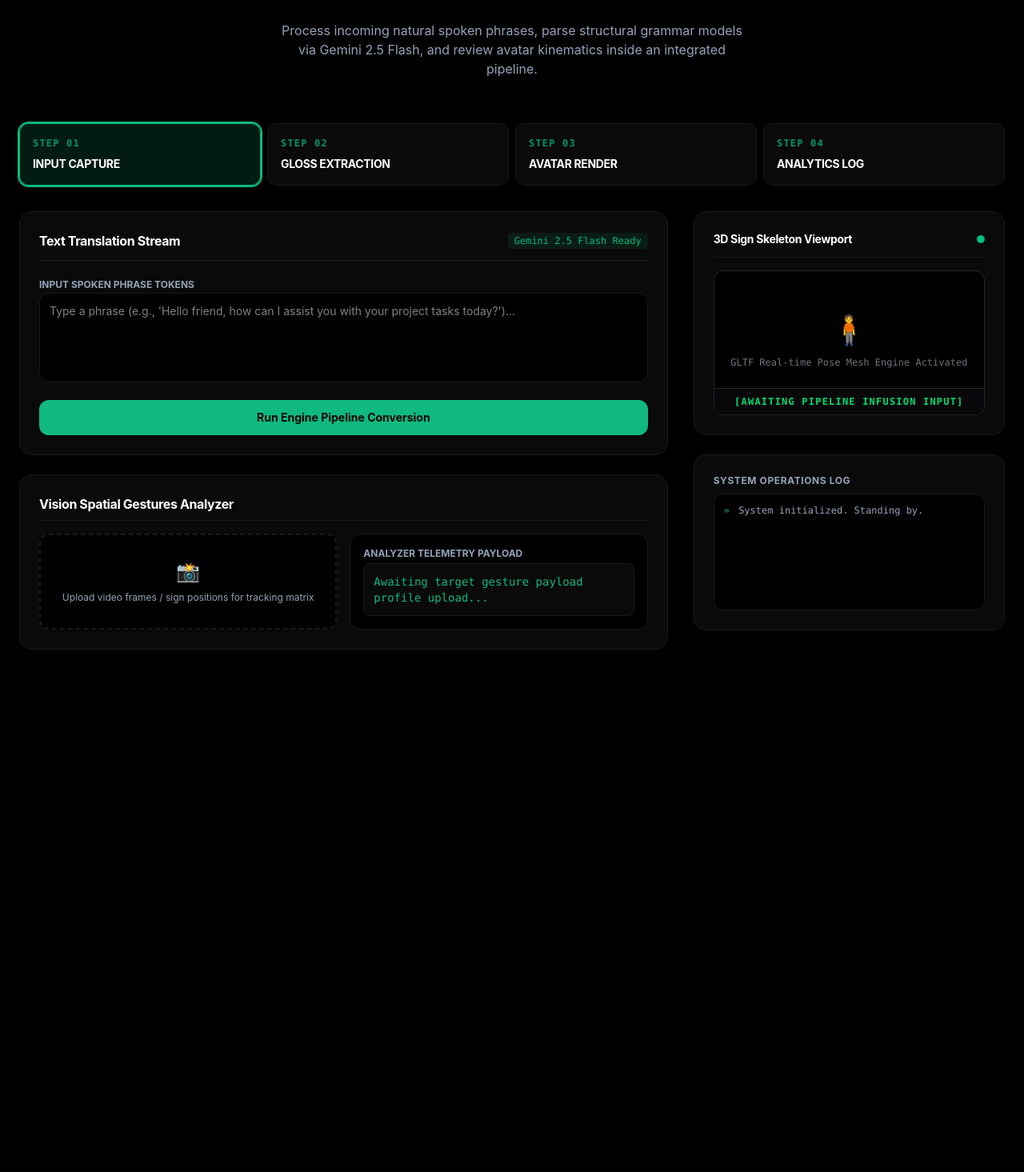
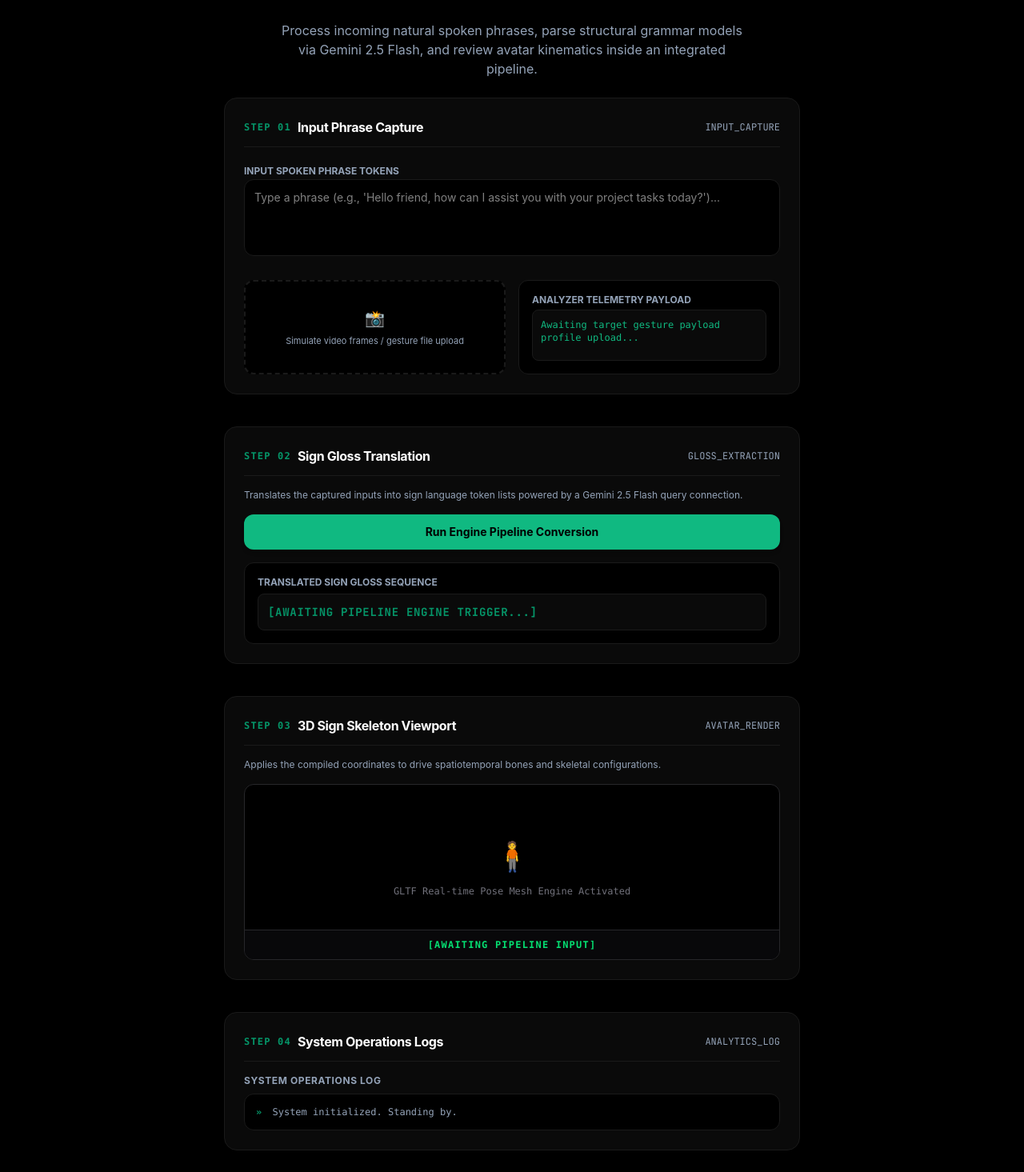
Before and after one commit to mhklogs/ishaara-sign-language-translator, a React (Vite) app: page / in a window 1280 px wide. Shown: the part 285-1750 px from the top of the page at 80% size. Before the commit the page ends 1193 px from the top, so only its background shows below. Built offline with nearby package versions, Linux system fonts and the light colour scheme.

Commit message:
Refactor App.tsx into single column vertical layout with slide animations and error handling

```diff
--- a/src/App.tsx
+++ b/src/App.tsx
@@ -7,7 +7,7 @@ const GEMINI_KEY = import.meta.env.VITE_GEMINI_API_KEY || "";
 type PipelineStep = 'INPUT_CAPTURE' | 'GLOSS_EXTRACTION' | 'AVATAR_RENDER' | 'ANALYTICS_LOG';
 
 export default function InteractivePipelineDashboard() {
-  // Theme and Pipeline Navigation Controls
+  // Theme and Layout States
   const [isDarkMode, setIsDarkMode] = useState<boolean>(true);
   const [activeStep, setActiveStep] = useState<PipelineStep>('INPUT_CAPTURE');
   const [floatingAvatarOpen, setFloatingAvatarOpen] = useState<boolean>(false);
@@ -24,7 +24,7 @@ export default function InteractivePipelineDashboard() {
 
   const toggleTheme = () => setIsDarkMode(!isDarkMode);
 
-  // Sync theme class to document
+  // Sync theme class to document element
   useEffect(() => {
     const el = document.documentElement;
     if (isDarkMode) {
@@ -34,18 +34,21 @@ export default function InteractivePipelineDashboard() {
     }
   }, [isDarkMode]);
 
-  // Core Translation Module: Powered by Gemini 2.5 Flash
+  // Core Translation Module: Powered by Gemini 2.5 Flash with robust error handling
   const executeTextToSignGloss = async () => {
     if (!inputText.trim()) {
       alert("Please input context phrase or text tokens first.");
       return;
     }
-    if (!GEMINI_KEY) {
-      const errorMsg = "Configuration Missing: VITE_GEMINI_API_KEY is missing from your .env file.";
+
+    // Check if the API key is unconfigured or still using the placeholder
+    if (!GEMINI_KEY || GEMINI_KEY === "your_actual_gemini_api_key_here") {
+      const errorMsg = "Configuration Warning: VITE_GEMINI_API_KEY placeholder detected or missing from .env. Please configure a valid Google Gemini API Key.";
       setSystemLogs(prev => [errorMsg, ...prev]);
       alert(errorMsg);
       return;
     }
+
     setIsProcessing(true);
     setActiveStep('GLOSS_EXTRACTION');
     setSystemLogs(prev => [`Processing request with Gemini 2.5 Flash...`, ...prev]);
@@ -63,6 +66,13 @@ export default function InteractivePipelineDashboard() {
           }]
         })
       });
+
+      if (!response.ok) {
+        const errorJson = await response.json().catch(() => ({}));
+        const errMsg = errorJson?.error?.message || `HTTP error! Status: ${response.status}`;
+        throw new Error(errMsg);
+      }
+
       const data = await response.json();
       const glossOutput = data?.candidates?.[0]?.content?.parts?.[0]?.text || "FAILED_GLOSS_PARSE";
       setTranslatedGloss(glossOutput);
@@ -70,7 +80,9 @@ export default function InteractivePipelineDashboard() {
       setSystemLogs(prev => [`Success: Extracted gloss tokens. Driving avatar skeleton model.`, ...prev]);
     } catch (error: any) {
       console.error(error);
-      setSystemLogs(prev => [`Execution Exception Error: ${error.message}`, ...prev]);
+      const logError = `Execution Exception Error: ${error.message}`;
+      setSystemLogs(prev => [logError, ...prev]);
+      alert(`Gemini API Call Failed:\n${error.message}`);
     } finally {
       setIsProcessing(false);
     }
@@ -84,34 +96,45 @@ export default function InteractivePipelineDashboard() {
       reader.onloadend = () => {
         setSelectedImage(reader.result as string);
         setImageAnalysisResult("Analyzing signing frames matrix structure...");
+        setSystemLogs(prev => ["Vision Model frame tracking matrix initialized.", ...prev]);
         setTimeout(() => {
           setImageAnalysisResult("Detected Key Features: Right hand closed, posture orientation normal. Predicted Sign Value: 'WELCOME'");
           setSystemLogs(prev => ["Vision Model frame tracking matrix completed successfully.", ...prev]);
+          setActiveStep('ANALYTICS_LOG');
         }, 1200);
       };
       reader.readAsDataURL(file);
     }
   };
 
+  // Check if API key status is valid
+  const hasValidApiKey = GEMINI_KEY && GEMINI_KEY !== "your_actual_gemini_api_key_here";
+
   return (
     <div className={`${isDarkMode ? 'dark' : ''} min-h-screen font-sans transition-colors duration-200`}>
       <div className="bg-[var(--bg-main)] text-[var(--text-primary)] min-h-screen">
+
         {/* NAV HEADER BRAND BAR */}
         <header className="border-b border-[var(--border-color)] bg-[var(--bg-surface)] px-6 py-4 flex justify-between items-center sticky top-0 z-50">
           <div className="flex items-center gap-3">
             <div className="w-4 h-4 rounded-full bg-[var(--brand-primary)] animate-pulse" />
             <h1 className="text-xl font-bold tracking-tight">SASL <span className="text-[var(--brand-accent)]">Pipeline Engine</span></h1>
           </div>
-          <div className="flex items-center gap-4">
-            <span className="text-xs font-mono px-2 py-1 rounded bg-[var(--border-color)] text-[var(--text-secondary)]">API Status: {GEMINI_KEY ? 'CONNECTED' : 'DISCONNECTED'}</span>
+          <div className="flex items-center gap-3">
+            <span className={`text-[10px] font-mono font-bold px-2 py-1 rounded border ${
+              hasValidApiKey
+                ? 'bg-emerald-500/10 text-emerald-500 border-emerald-500/20'
+                : 'bg-amber-500/10 text-amber-500 border-amber-500/20'
+            }`}>
+              API KEY: {hasValidApiKey ? 'CONFIGURED' : 'PLACEHOLDER / MISSING'}
+            </span>
 
-            {/* Toggle Floating Avatar */}
             <button
               onClick={() => setFloatingAvatarOpen(!floatingAvatarOpen)}
               className={`px-4 py-2 text-xs font-semibold rounded-lg border transition-all shadow-sm ${
                 floatingAvatarOpen
                   ? 'bg-[var(--brand-primary)] text-[var(--bg-main)] border-transparent'
-                  : 'border-[var(--border-color)] hover:bg-[var(--bg-main)]'
+                  : 'border-[var(--border-color)] hover:bg-[var(--bg-main)] hover:border-[var(--text-secondary)]'
               }`}
             >
               {floatingAvatarOpen ? 'Close Overlay Widget' : 'Open Overlay Widget'}
@@ -128,69 +151,47 @@ export default function InteractivePipelineDashboard() {
 
         {/* HERO SECTION LANDING ARCHITECTURE */}
         <section className="max-w-7xl mx-auto px-6 pt-12 pb-6 text-center">
-          <h2 className="text-4xl md:text-5xl font-black tracking-tight max-w-3xl mx-auto leading-tight">Bridging the Communication Barrier with <span className="text-[var(--brand-primary)]">Real-Time Translation</span></h2>
-          <p className="mt-4 text-[var(--text-secondary)] max-w-xl mx-auto text-sm md:text-base">Process incoming natural spoken phrases, parse structural grammar models via Gemini 2.5 Flash, and review avatar kinematics inside an integrated pipeline.</p>
+          <h2 className="text-4xl md:text-5xl font-black tracking-tight max-w-3xl mx-auto leading-tight">
+            Bridging the Communication Barrier with <span className="text-[var(--brand-primary)]">Real-Time Translation</span>
+          </h2>
+          <p className="mt-4 text-[var(--text-secondary)] max-w-xl mx-auto text-sm md:text-base">
+            Process incoming natural spoken phrases, parse structural grammar models via Gemini 2.5 Flash, and review avatar kinematics inside an integrated pipeline.
+          </p>
         </section>
 
-        {/* INTERACTIVE WORKSPACE PIPELINE MENU STEPPER */}
-        <div className="max-w-7xl mx-auto px-6 grid grid-cols-2 md:grid-cols-4 gap-2 my-8">
-          {(['INPUT_CAPTURE', 'GLOSS_EXTRACTION', 'AVATAR_RENDER', 'ANALYTICS_LOG'] as PipelineStep[]).map((step, idx) => (
-            <button
-              key={step}
-              onClick={() => setActiveStep(step)}
-              className={`p-4 rounded-xl border transition-all text-left flex flex-col justify-between ${
-                activeStep === step
-                  ? 'border-[var(--brand-primary)] bg-[var(--accent-glow)] ring-2 ring-[var(--brand-primary)]'
-                  : 'border-[var(--border-color)] bg-[var(--bg-surface)] hover:border-[var(--text-secondary)]'
-              }`}
-            >
-              <span className="text-xs font-bold text-[var(--brand-accent)] tracking-widest font-mono">STEP 0{idx + 1}</span>
-              <span className="text-sm font-bold mt-2 block tracking-tight">{step.replace('_', ' ')}</span>
-            </button>
-          ))}
-        </div>
+        {/* STEP-BY-STEP VERTICAL FLOW WORKSPACE (NO SIDEWAYS CONGESTION) */}
+        <main className="max-w-3xl mx-auto px-6 pb-24 space-y-10">
 
-        {/* PIPELINE INTERACTIVE VIEWPORT GRID */}
-        <main className="max-w-7xl mx-auto px-6 grid grid-cols-1 lg:grid-cols-3 gap-8 pb-24">
-          {/* COLUMN 1: INTERACTIVE CONTROL INTERFACE */}
-          <div className="lg:col-span-2 space-y-6">
-            {/* VIEW LAYER A: TRANSLATION CORE */}
-            <div className="p-6 rounded-2xl border border-[var(--border-color)] bg-[var(--bg-surface)] shadow-sm space-y-4">
-              <div className="flex justify-between items-center border-b border-[var(--border-color)] pb-3">
-                <h3 className="font-bold text-base tracking-tight">Text Translation Stream</h3>
-                <span className="text-xs font-mono text-emerald-500 bg-emerald-500/10 px-2 py-0.5 rounded">Gemini 2.5 Flash Ready</span>
+          {/* STEP 1: INPUT CAPTURE SECTION CARD */}
+          <div className="animate-slide-left p-6 rounded-2xl border border-[var(--border-color)] bg-[var(--bg-surface)] shadow-sm space-y-4">
+            <div className="flex justify-between items-center border-b border-[var(--border-color)] pb-3">
+              <div className="flex items-center gap-2">
+                <span className="text-xs font-bold text-[var(--brand-accent)] tracking-widest font-mono">STEP 01</span>
+                <h3 className="font-bold text-base tracking-tight">Input Phrase Capture</h3>
               </div>
+              <span className="text-xs text-[var(--text-secondary)] font-tech">INPUT_CAPTURE</span>
+            </div>
+
+            <div className="space-y-4">
               <div className="space-y-2">
                 <label className="text-xs font-bold text-[var(--text-secondary)] uppercase">Input Spoken Phrase Tokens</label>
                 <textarea
                   value={inputText}
                   onChange={(e) => setInputText(e.target.value)}
                   placeholder="Type a phrase (e.g., 'Hello friend, how can I assist you with your project tasks today?')..."
-                  className="w-full h-28 bg-[var(--bg-main)] text-[var(--text-primary)] border border-[var(--border-color)] rounded-xl p-3 text-sm focus:outline-none focus:ring-2 focus:ring-[var(--brand-primary)] resize-none"
+                  className="w-full h-24 bg-[var(--bg-main)] text-[var(--text-primary)] border border-[var(--border-color)] rounded-xl p-3 text-sm focus:outline-none focus:ring-2 focus:ring-[var(--brand-primary)] resize-none"
                 />
               </div>
-              <button
-                onClick={executeTextToSignGloss}
-                disabled={isProcessing}
-                className="w-full bg-[var(--brand-primary)] hover:opacity-90 text-[var(--bg-main)] font-bold py-3 px-4 rounded-xl transition-all shadow-md flex items-center justify-center gap-2 text-sm"
-              >
-                {isProcessing ? (
-                  <span className="w-5 h-5 border-2 border-[var(--bg-main)] border-t-transparent rounded-full animate-spin" />
-                ) : 'Run Engine Pipeline Conversion'}
-              </button>
-            </div>
 
-            {/* VIEW LAYER B: COMPREHENSIVE IMAGE ANALYZER */}
-            <div className="p-6 rounded-2xl border border-[var(--border-color)] bg-[var(--bg-surface)] shadow-sm space-y-4">
-              <div className="pb-2 border-b border-[var(--border-color)]"><h3 className="font-bold text-base tracking-tight">Vision Spatial Gestures Analyzer</h3></div>
-              <div className="grid grid-cols-1 md:grid-cols-2 gap-4">
-                <div className="border-2 border-dashed border-[var(--border-color)] rounded-xl flex flex-col items-center justify-center p-4 text-center bg-[var(--bg-main)] relative">
+              {/* Simulation Upload Box */}
+              <div className="grid grid-cols-1 md:grid-cols-2 gap-4 pt-2">
+                <div className="border-2 border-dashed border-[var(--border-color)] rounded-xl flex flex-col items-center justify-center p-4 text-center bg-[var(--bg-main)] relative min-h-[110px]">
                   {selectedImage ? (
-                    <img src={selectedImage} alt="Preview" className="max-h-36 object-contain rounded-lg" />
+                    <img src={selectedImage} alt="Preview" className="max-h-24 object-contain rounded-lg" />
                   ) : (
-                    <div className="space-y-2">
-                      <span className="text-2xl block">📸</span>
-                      <p className="text-xs text-[var(--text-secondary)]">Upload video frames / sign positions for tracking matrix</p>
+                    <div className="space-y-1.5">
+                      <span className="text-xl block">📸</span>
+                      <p className="text-[11px] text-[var(--text-secondary)]">Simulate video frames / gesture file upload</p>
                     </div>
                   )}
                   <input
@@ -202,7 +203,7 @@ export default function InteractivePipelineDashboard() {
                 </div>
                 <div className="bg-[var(--bg-main)] border border-[var(--border-color)] rounded-xl p-4 flex flex-col justify-between">
                   <span className="text-xs font-bold text-[var(--text-secondary)] uppercase block mb-1">Analyzer Telemetry Payload</span>
-                  <div className="text-sm font-mono text-[var(--brand-primary)] bg-[var(--bg-surface)] p-3 rounded-lg border border-[var(--border-color)] flex-1 overflow-y-auto">
+                  <div className="text-xs font-mono text-[var(--brand-primary)] bg-[var(--bg-surface)] p-2.5 rounded-lg border border-[var(--border-color)] flex-1 overflow-y-auto min-h-[64px]">
                     {imageAnalysisResult || "Awaiting target gesture payload profile upload..."}
                   </div>
                 </div>
@@ -210,39 +211,93 @@ export default function InteractivePipelineDashboard() {
             </div>
           </div>
 
-          {/* COLUMN 2: LIVE AVATAR RIG VIEWPORT & LIVE STREAM MATRIX FEED */}
-          <div className="space-y-6">
-            {/* AVATAR SYSTEM SIMULATOR */}
-            <div className="p-6 rounded-2xl border border-[var(--border-color)] bg-[var(--bg-surface)] shadow-sm flex flex-col h-[280px]">
-              <div className="flex justify-between items-center border-b border-[var(--border-color)] pb-3 mb-4">
-                <h3 className="font-bold text-sm tracking-tight">3D Sign Skeleton Viewport</h3>
-                <span className={`w-2.5 h-2.5 rounded-full ${isProcessing ? 'bg-amber-500 animate-ping' : 'bg-emerald-500'}`} />
+          {/* STEP 2: GLOSS EXTRACTION SECTION CARD */}
+          <div className="animate-slide-right p-6 rounded-2xl border border-[var(--border-color)] bg-[var(--bg-surface)] shadow-sm space-y-4">
+            <div className="flex justify-between items-center border-b border-[var(--border-color)] pb-3">
+              <div className="flex items-center gap-2">
+                <span className="text-xs font-bold text-[var(--brand-accent)] tracking-widest font-mono">STEP 02</span>
+                <h3 className="font-bold text-base tracking-tight">Sign Gloss Translation</h3>
               </div>
-              <div className="flex-1 bg-black rounded-xl relative overflow-hidden flex flex-col items-center justify-center p-4 border border-zinc-800 shadow-inner">
-                {/* Simulated 3D interactive mesh display frame */}
+              <span className="text-xs text-[var(--text-secondary)] font-tech">GLOSS_EXTRACTION</span>
+            </div>
+
+            <div className="space-y-4">
+              <p className="text-xs text-[var(--text-secondary)]">
+                Translates the captured inputs into sign language token lists powered by a Gemini 2.5 Flash query connection.
+              </p>
+
+              <button
+                onClick={executeTextToSignGloss}
+                disabled={isProcessing}
+                className="w-full bg-[var(--brand-primary)] hover:opacity-90 text-[var(--bg-main)] font-bold py-3 px-4 rounded-xl transition-all shadow-md flex items-center justify-center gap-2 text-sm"
+              >
+                {isProcessing ? (
+                  <span className="w-5 h-5 border-2 border-[var(--bg-main)] border-t-transparent rounded-full animate-spin" />
+                ) : 'Run Engine Pipeline Conversion'}
+              </button>
+
+              <div className="bg-[var(--bg-main)] border border-[var(--border-color)] rounded-xl p-4">
+                <span className="text-xs font-bold text-[var(--text-secondary)] uppercase block mb-1.5">Translated Sign Gloss Sequence</span>
+                <div className="font-tech text-sm text-[var(--brand-accent)] font-bold bg-[var(--bg-surface)] p-3 rounded-lg border border-[var(--border-color)] min-h-[46px] uppercase tracking-wider">
+                  {translatedGloss || '[Awaiting pipeline engine trigger...]'}
+                </div>
+              </div>
+            </div>
+          </div>
+
+          {/* STEP 3: AVATAR RENDER SECTION CARD */}
+          <div className="animate-slide-left p-6 rounded-2xl border border-[var(--border-color)] bg-[var(--bg-surface)] shadow-sm space-y-4">
+            <div className="flex justify-between items-center border-b border-[var(--border-color)] pb-3">
+              <div className="flex items-center gap-2">
+                <span className="text-xs font-bold text-[var(--brand-accent)] tracking-widest font-mono">STEP 03</span>
+                <h3 className="font-bold text-base tracking-tight">3D Sign Skeleton Viewport</h3>
+              </div>
+              <span className="text-xs text-[var(--text-secondary)] font-tech">AVATAR_RENDER</span>
+            </div>
+
+            <div className="space-y-4">
+              <p className="text-xs text-[var(--text-secondary)]">
+                Applies the compiled coordinates to drive spatiotemporal bones and skeletal configurations.
+              </p>
+
+              <div className="bg-black rounded-xl relative overflow-hidden flex flex-col items-center justify-center p-6 border border-zinc-800 shadow-inner min-h-[220px]">
                 <div className="text-center space-y-2">
                   <span className="text-4xl block animate-bounce">🧍</span>
                   <p className="text-xs font-mono text-zinc-500">GLTF Real-time Pose Mesh Engine Activated</p>
                 </div>
-                {/* Live Real-time Subtitle Tracker HUD */}
-                <div className="absolute bottom-0 left-0 right-0 bg-zinc-950/95 border-t border-zinc-800 p-2 text-center">
-                  <span className="text-xs text-green-400 font-mono tracking-widest font-bold block uppercase">{translatedGloss || '[AWAITING PIPELINE INFUSION INPUT]'}</span>
+
+                {/* Live Real-time Subtitle HUD */}
+                <div className="absolute bottom-0 left-0 right-0 bg-zinc-950/95 border-t border-zinc-800 p-2.5 text-center">
+                  <span className="text-xs text-green-400 font-mono tracking-widest font-bold block uppercase">
+                    {translatedGloss || '[Awaiting pipeline input]'}
+                  </span>
                 </div>
               </div>
             </div>
+          </div>
 
-            {/* REAL-TIME SYSTEM TELEMETRY LOGGER */}
-            <div className="p-6 rounded-2xl border border-[var(--border-color)] bg-[var(--bg-surface)] shadow-sm flex flex-col h-[220px]">
-              <span className="text-xs font-bold text-[var(--text-secondary)] uppercase block mb-2 tracking-wider">System Operations Log</span>
-              <div className="flex-1 bg-[var(--bg-main)] border border-[var(--border-color)] rounded-xl p-3 font-mono text-xs overflow-y-auto space-y-1.5 shadow-inner">
+          {/* STEP 4: ANALYTICS & LOGGING SECTION CARD */}
+          <div className="animate-slide-right p-6 rounded-2xl border border-[var(--border-color)] bg-[var(--bg-surface)] shadow-sm space-y-4">
+            <div className="flex justify-between items-center border-b border-[var(--border-color)] pb-3">
+              <div className="flex items-center gap-2">
+                <span className="text-xs font-bold text-[var(--brand-accent)] tracking-widest font-mono">STEP 04</span>
+                <h3 className="font-bold text-base tracking-tight">System Operations Logs</h3>
+              </div>
+              <span className="text-xs text-[var(--text-secondary)] font-tech">ANALYTICS_LOG</span>
+            </div>
+
+            <div className="space-y-2">
+              <span className="text-xs font-bold text-[var(--text-secondary)] uppercase block tracking-wider">System Operations Log</span>
+              <div className="bg-[var(--bg-main)] border border-[var(--border-color)] rounded-xl p-3.5 font-mono text-xs overflow-y-auto space-y-2 shadow-inner max-h-[160px]">
                 {systemLogs.map((log, index) => (
-                  <div key={index} className="text-[var(--text-secondary)] border-b border-[var(--border-color)] pb-1 last:border-0">
-                    <span className="text-[var(--brand-accent)] font-bold mr-1">»</span> {log}
+                  <div key={index} className="text-[var(--text-secondary)] border-b border-[var(--border-color)] pb-1.5 last:border-0 last:pb-0">
+                    <span className="text-[var(--brand-accent)] font-bold mr-1.5">»</span> {log}
                   </div>
                 ))}
               </div>
             </div>
           </div>
+
         </main>
       </div>
 
--- a/src/index.css
+++ b/src/index.css
@@ -207,3 +207,33 @@ body {
     linear-gradient(to bottom, rgba(255, 255, 255, 0.035) 1px, transparent 1px);
   background-size: 28px 28px;
 }
+
+@keyframes slide-in-left {
+  from {
+    transform: translateX(-50px);
+    opacity: 0;
+  }
+  to {
+    transform: translateX(0);
+    opacity: 1;
+  }
+}
+
+@keyframes slide-in-right {
+  from {
+    transform: translateX(50px);
+    opacity: 0;
+  }
+  to {
+    transform: translateX(0);
+    opacity: 1;
+  }
+}
+
+.animate-slide-left {
+  animation: slide-in-left 0.7s cubic-bezier(0.16, 1, 0.3, 1) both;
+}
+
+.animate-slide-right {
+  animation: slide-in-right 0.7s cubic-bezier(0.16, 1, 0.3, 1) both;
+}
```
